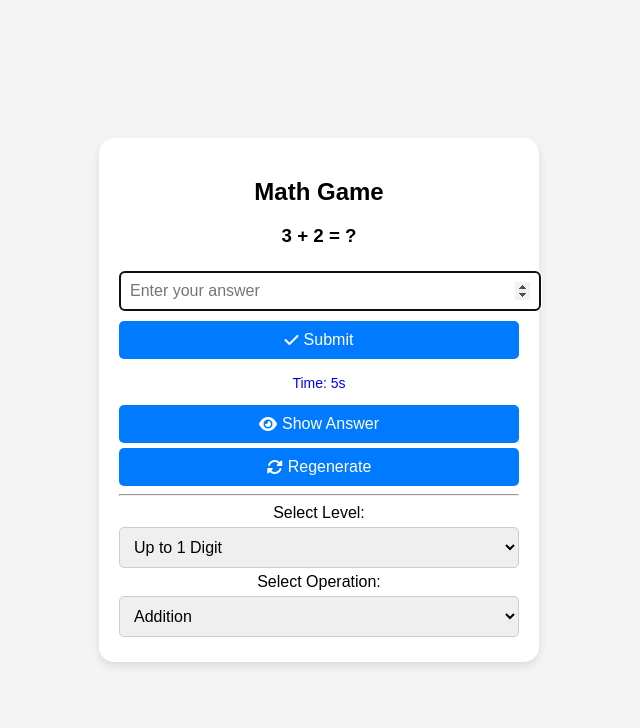
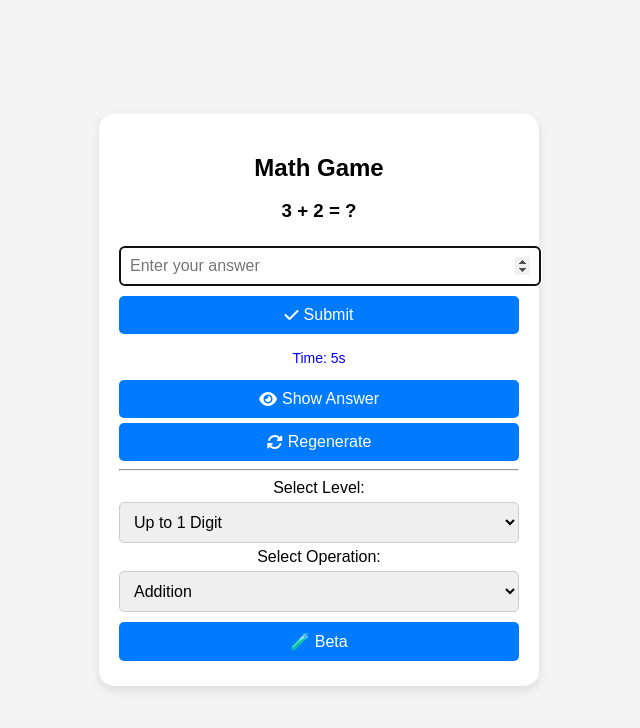
Before and after one commit to viveknv01/Just-Calc, a plain HTML site: page index.html in a window 1280 px wide. Shown: the whole page, without its empty margins (321-961 px from the left). Drawn offline with Linux system fonts and the light colour scheme.

Commit message:
Update index.html - beta button added

```diff
--- a/index.html
+++ b/index.html
@@ -91,7 +91,9 @@
             <option value="*">Multiplication</option>
             <option value="/">Division</option>
         </select>
-
+       <a href="./test.html"  style="text-decoration: none;">
+  <button>🧪 Beta</button>
+</a>
 
     </div>
     <script>
```
